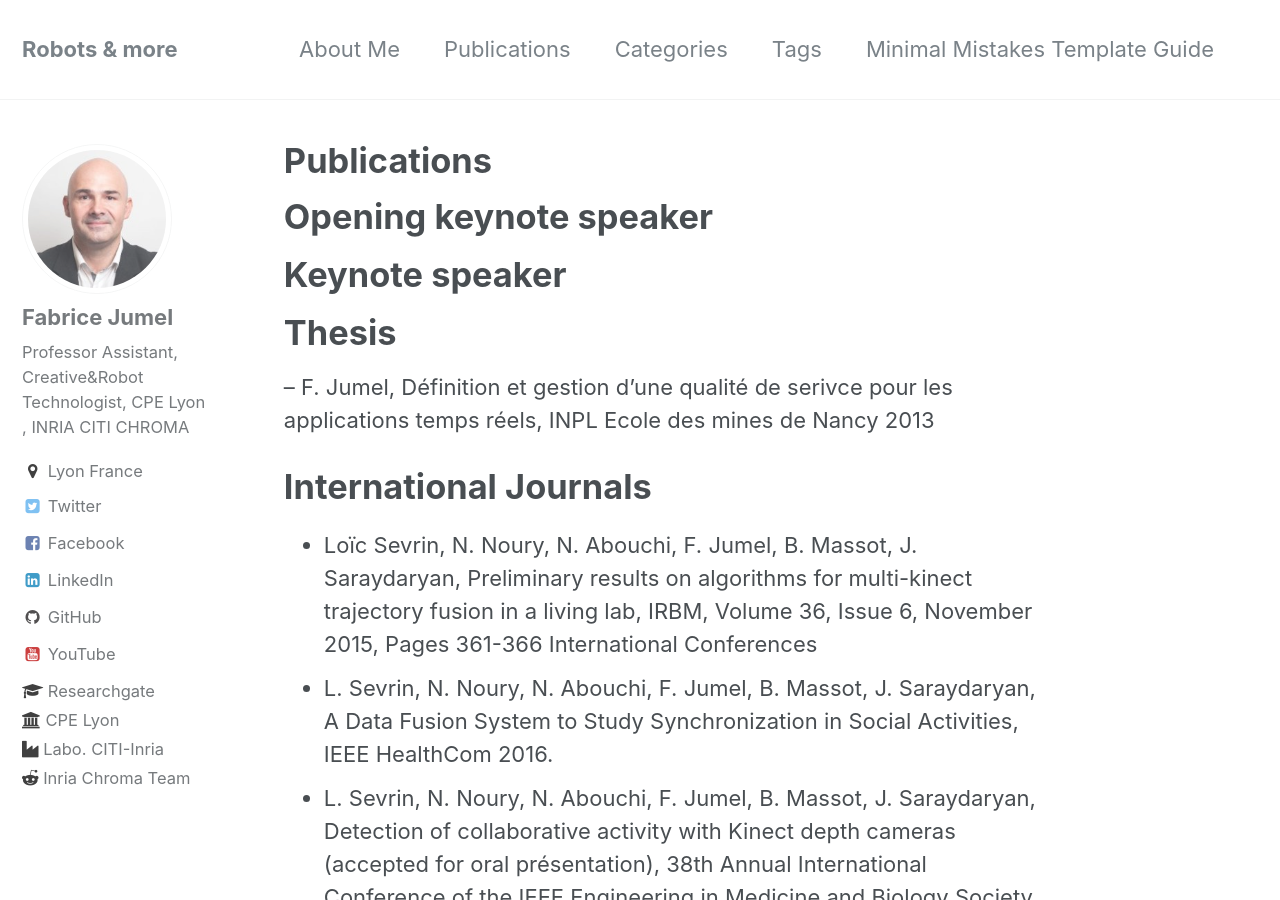
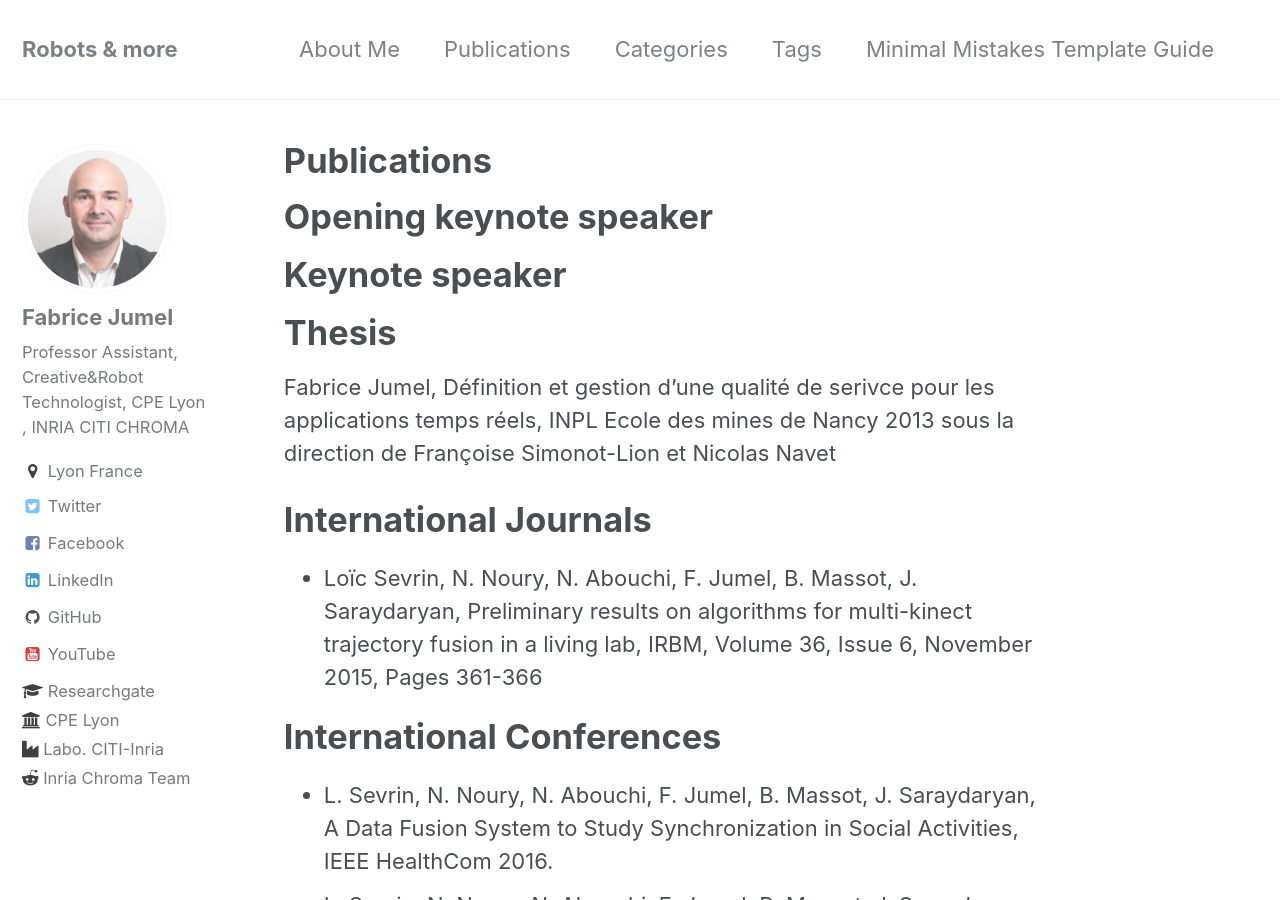
Before and after one commit to fabricejumel/fabricejumel.github.io, a Jekyll site: the page built from _pages/Publications.md, in a window 1280 px wide and 900 px high. Built offline with Jekyll 4.4.1, drawn with Linux system fonts in a browser that asks for light colours.

Commit message:
Update Publications.md

```diff
--- a/_pages/Publications.md
+++ b/_pages/Publications.md
@@ -12,14 +12,17 @@ Keynote speaker
 
 Thesis
 ======
-– F. Jumel, Définition et gestion d'une qualité de serivce pour les applications temps réels, INPL Ecole des mines de Nancy
-2013
+Fabrice Jumel, Définition et gestion d'une qualité de serivce pour les applications temps réels, INPL Ecole des mines de Nancy
+2013 sous la direction de Françoise Simonot-Lion et Nicolas Navet
 
 
 International Journals
 ======
 * Loïc Sevrin, N. Noury, N. Abouchi, F. Jumel, B. Massot, J. Saraydaryan, Preliminary results on algorithms for multi-kinect trajectory fusion in a living lab, IRBM, Volume 36, Issue 6, November 2015, Pages 361-366
+
 International Conferences
+======
+
 * L. Sevrin, N. Noury, N. Abouchi, F. Jumel, B. Massot, J. Saraydaryan, A Data Fusion System to Study Synchronization in    Social Activities, IEEE HealthCom 2016.
 * L. Sevrin, N. Noury, N. Abouchi, F. Jumel, B. Massot, J. Saraydaryan, Detection of collaborative activity with Kinect depth cameras (accepted for oral présentation), 38th Annual International Conference of the IEEE Engineering in Medicine and Biology Society, IEEE EMBC 2016.
 
```
